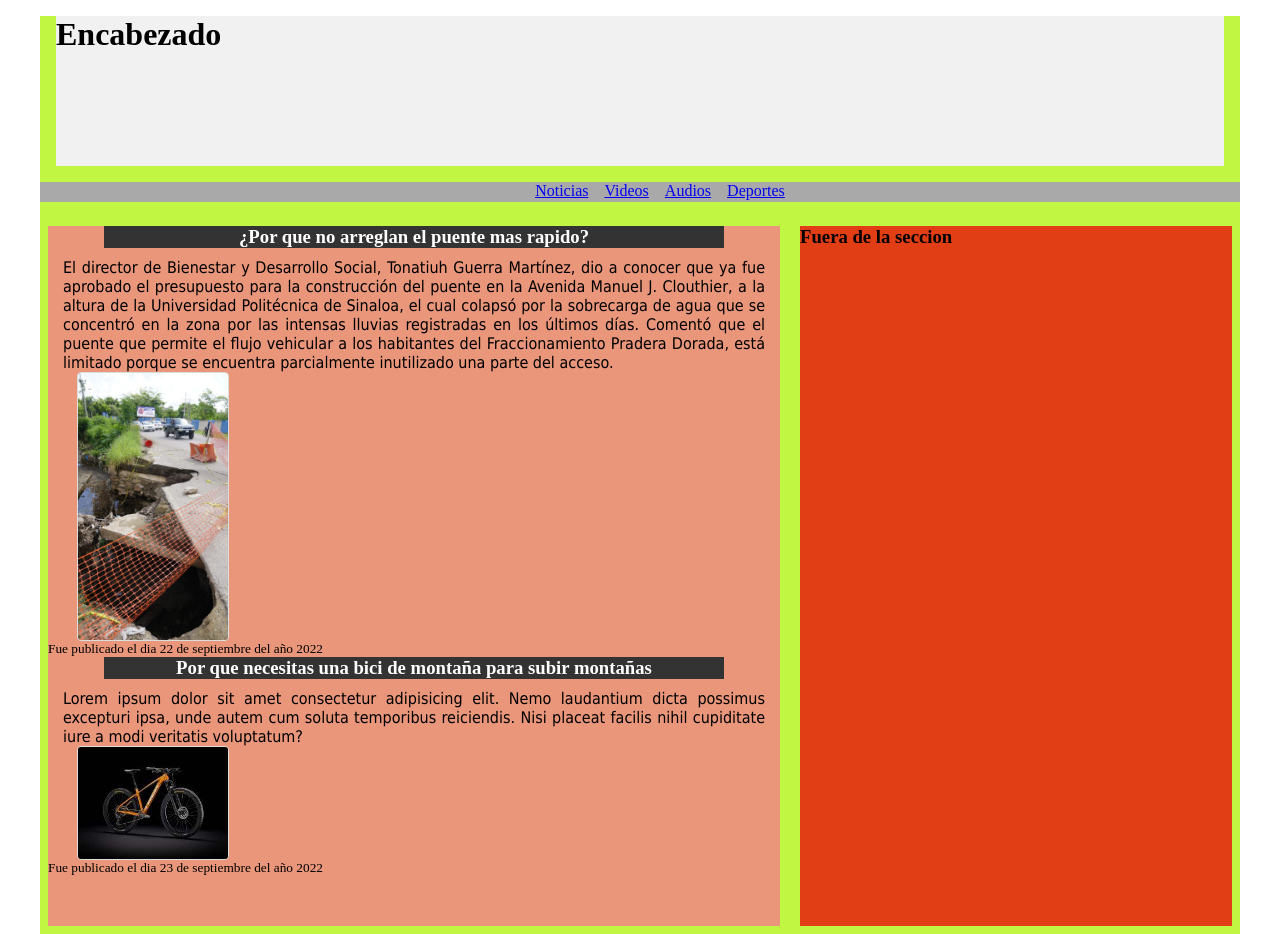
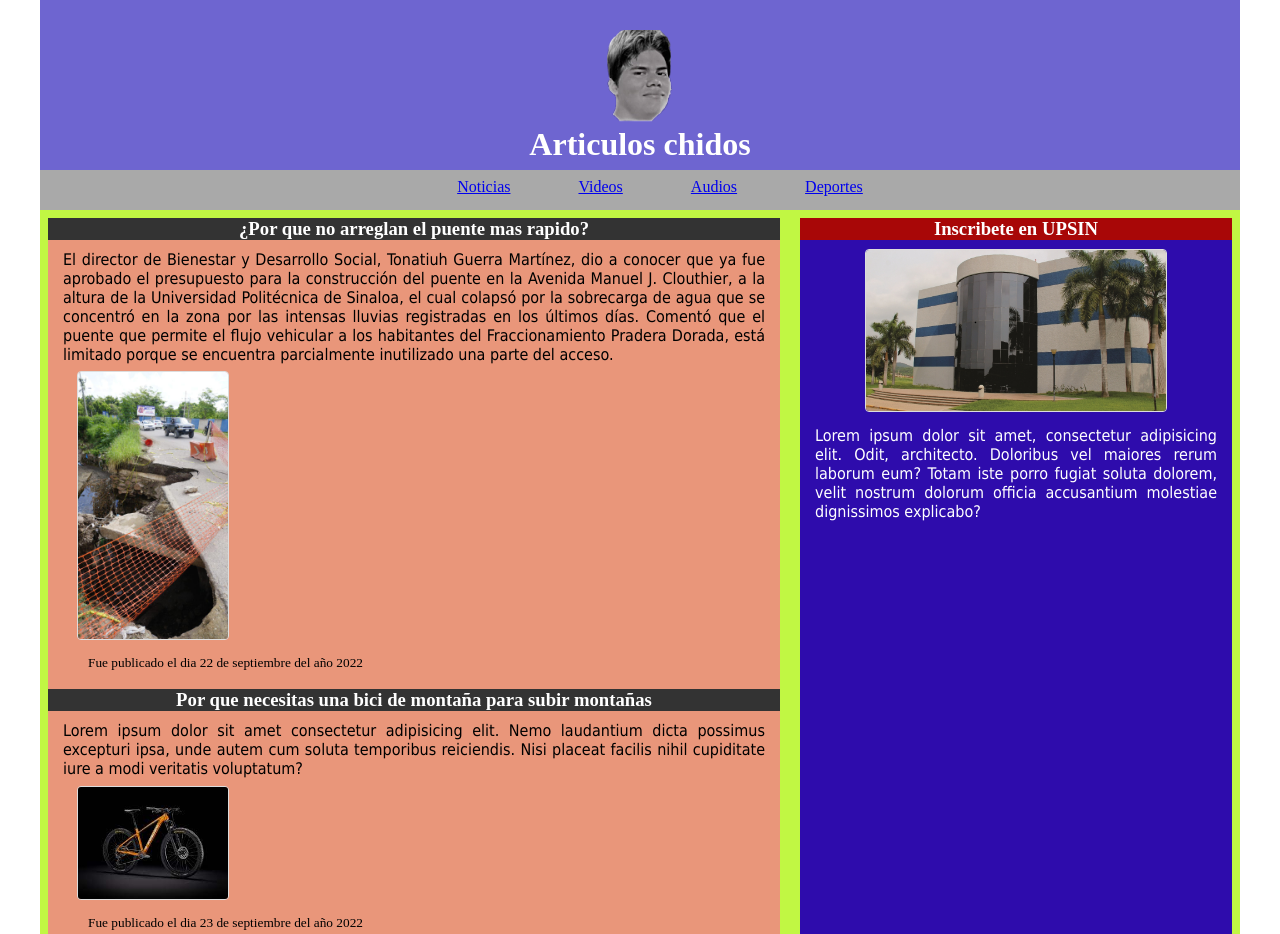
Before and after one commit to 2020030275/Practica2, a plain HTML site: page html/index.html in a window 1280 px wide. Shown: the top 934 px of the page. Drawn offline with Linux system fonts and the light colour scheme.

Commit message:
Agregamos los detalles a la pagina

```diff
--- a/css/estilos.css
+++ b/css/estilos.css
@@ -5,6 +5,11 @@
     margin: 0 auto;
 }
 
+small{
+    display: block;
+    margin-left: 3em;
+    margin-top: 2%;
+}
 
 /* Selector de ID*/
 
@@ -16,19 +21,23 @@
 }
 
 #encabezado{
-    height: 15%;
-    background-color: rgb(241, 241, 241);
-    margin: 1em;
+    display: grid;
+    height: 14%;
+    background-color: rgba(108, 97, 212, 0.973);
+    margin: 0;
+    padding-top: 30px;
+    color: white    ;
+
 }
 
 #menu{
-    height: 2%;
+    height: 4%;
     background-color: darkgray;
-    margin: 1em auto;
+    margin: 0   ;
 }
 
 #contenido{
-    height: 70%;
+    height: 75%;
     width: 61%;
     background-color: darksalmon;
     margin: 0.5em;
@@ -36,19 +45,23 @@
 }
 
 #fueraSeccion{
-    height: 70%;
+    height: 75%;
     width: 36%;
-    background-color: rgb(226, 62, 21);
+    background-color: rgb(46, 12, 172);
     margin: 0.5em;
     float: right;
 }
 
 #pie{
+
+    text-align: center;
     height: 5%;
     background-color: indigo;
     border-radius: 1em;
-    margin: 1.5em;
+    color: white;
+    margin-top:  0.5em;
 }
+
 
 /* Selector de clase*/
 
@@ -65,9 +78,16 @@
     text-align: center;
     background: #333;
     color: white;
-    margin: auto 3em;
+    margin: 0;
 
 
+}
+
+.encabezado_side{
+    text-align: center;
+    background: rgb(168, 7, 7);
+    color: white;
+    margin: 0;
 }
 
 
@@ -75,19 +95,41 @@
     display: block;
     border: 1px solid #ddd;
     margin-left: 4%;
+    margin-top: 1%;
     border-radius: 4px;
     width: 150px;
 
 
 }
 
+.sideImg{
+    display: center;
+    border: 1px solid #ddd;
+    border-radius: 4px;
+    width: 300px;
+    height: 150x;
+    margin-top: 2%;
+}
+
+.txtSide{
+    text-align: justify;
+    font-family: tahoma;
+    font-size: 12;
+    margin-left: 15px;
+    margin-right: 15px;
+    padding-top: 10px;
+    color: white;
+}
+
 ul{
+    padding-top: 0.5em;
     text-align: center;
 }
 
 li{
     display: inline;
-    padding-left: 6px;
-    padding-right: 6px;
+
+    padding-left: 2em;
+    padding-right: 2em;
     text-align: center;
 }
--- a/html/index.html
+++ b/html/index.html
@@ -5,7 +5,7 @@
     <meta http-equiv="X-UA-Compatible" content="IE=edge">
     <meta name="viewport" content="width=device-width, initial-scale=1.0">
     <title>Practica 2</title>
-    <link rel="stylesheet" href="/css/estilos.css">
+    <link rel="stylesheet" href="/Practica2/css/estilos.css">
 </head>
 
 <div id="contenedor">
@@ -13,7 +13,11 @@
 
         <div id="encabezado">
             <header>
-                <h1>Encabezado</h1>
+                <img src="/Practica2/img/kappa.webp" alt="kappa" style="display: grid;">
+                <center>
+                    <h1>Articulos chidos</h1>
+                </center>
+
             </header>
         </div>
 
@@ -42,32 +46,47 @@
                          está limitado porque se encuentra parcialmente inutilizado una parte del acceso.</p>
 
                     <figure>
-                        <img class="imagenes" src="/img/puente.jpg" alt="">
+                        <img class="imagenes" src="/Practica2/img/puente.jpg" alt="">
                     </figure>
 
-                    <time datetime="22-09-2022"></time> <small style="display: block; margin: left 3em;" > Fue publicado el dia 22 de septiembre del año 2022</small>
+                    <time datetime="22-09-2022"></time> <small> Fue publicado el dia 22 de septiembre del año 2022</small>
                 </article>
 
                 <article>
-                    <h3 class="encabezado_articulo">Por que necesitas una bici de montaña para subir montañas</h3>
+                    <h3 class="encabezado_articulo" style="margin-top: 1em;">Por que necesitas una bici de montaña para subir montañas</h3>
                     <p class="texto">Lorem ipsum dolor sit amet consectetur adipisicing elit. Nemo laudantium dicta possimus excepturi ipsa, unde autem cum soluta temporibus reiciendis. Nisi placeat facilis nihil cupiditate iure a modi veritatis voluptatum?</p>
                     <figure>
-                        <img class="imagenes" src="/img/bici.jpg" alt="">
+                        <img class="imagenes" src="/Practica2/img/bici.jpg" alt="">
                     </figure>
-                    <time datetime="23-09-2022"></time> <small style="display: block; margin: left 3em;" > Fue publicado el dia 23 de septiembre del año 2022</small>
+                    <time datetime="23-09-2022"></time> <small> Fue publicado el dia 23 de septiembre del año 2022</small>
                 </article>
             </section>
         </div>
 
         <div id="fueraSeccion">
             <aside>
-                <h3>Fuera de la seccion </h3>
+                <center>
+                    <h3 class="encabezado_side">Inscribete en UPSIN</h3>
+                    <figure>
+                        <img class="sideImg"src="/Practica2/img/UPSIN.jpg" alt="UPSIN">
+                    </figure>
+
+                    <p class="txtSide"> Lorem ipsum dolor sit amet, consectetur adipisicing elit. Odit, architecto. Doloribus vel maiores rerum laborum eum? Totam iste porro fugiat soluta dolorem, velit nostrum dolorum officia accusantium molestiae dignissimos explicabo?</p>
+                </center>
+
+
+
+
             </aside>
         </div>
 
 
 
+
     </body>
+
+
+
 
 </div>
 
```
Also changed, not shown: img/UPSIN.jpg (added), img/kappa.webp (added).
